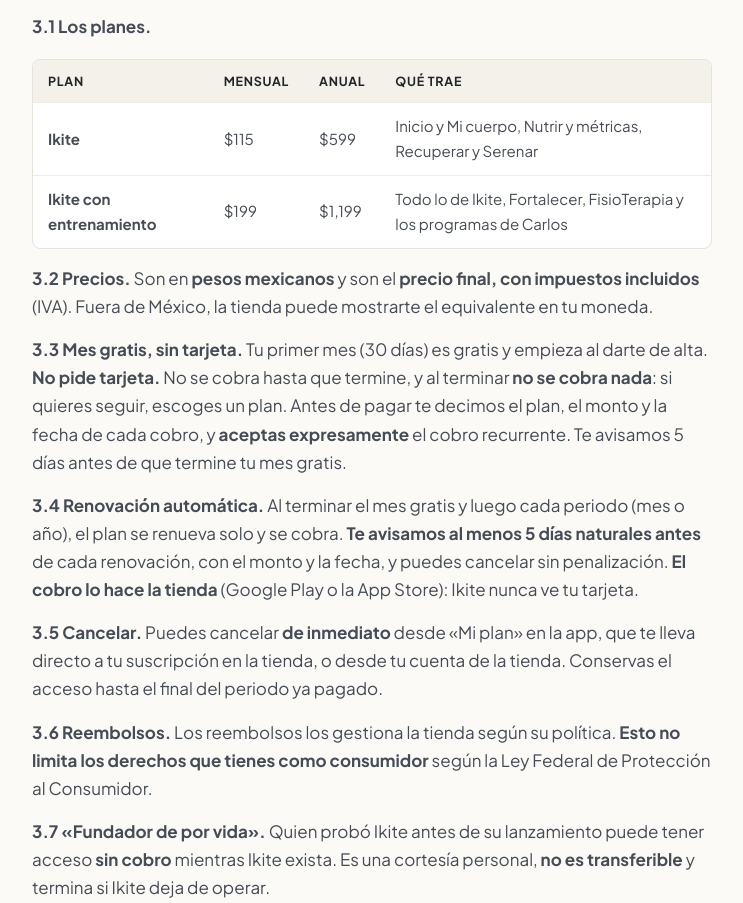
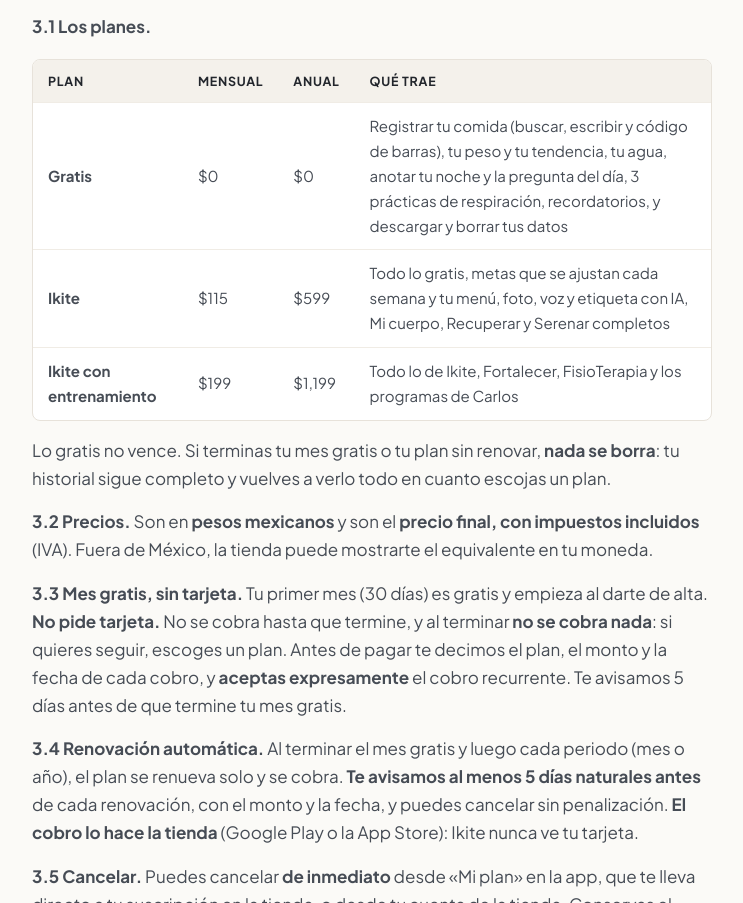
Before and after one commit to BigDaddyCarlos/mr-wellness, a plain HTML site: page ikite-terminos.html in a window 1280 px wide. Shown: the part 1929-2832 px from the top of the page, without its empty margins (268-1011 px from the left). Drawn offline with Linux system fonts and the light colour scheme.

Commit message:
Aviso y términos de Ikite: mes gratis sin tarjeta, lo gratis para siempre y resumen del pulso
Co-Authored-By: Claude Opus 5.5 <noreply@anthropic.com>

```diff
--- a/ikite-terminos.html
+++ b/ikite-terminos.html
@@ -108,10 +108,12 @@
     <div class="scroll"><table>
       <thead><tr><th>Plan</th><th>Mensual</th><th>Anual</th><th>Qué trae</th></tr></thead>
       <tbody>
-        <tr><td><strong>Ikite</strong></td><td>$115</td><td>$599</td><td>Inicio y Mi cuerpo, Nutrir y métricas, Recuperar y Serenar</td></tr>
+        <tr><td><strong>Gratis</strong></td><td>$0</td><td>$0</td><td>Registrar tu comida (buscar, escribir y código de barras), tu peso y tu tendencia, tu agua, anotar tu noche y la pregunta del día, 3 prácticas de respiración, recordatorios, y descargar y borrar tus datos</td></tr>
+        <tr><td><strong>Ikite</strong></td><td>$115</td><td>$599</td><td>Todo lo gratis, metas que se ajustan cada semana y tu menú, foto, voz y etiqueta con IA, Mi cuerpo, Recuperar y Serenar completos</td></tr>
         <tr><td><strong>Ikite con entrenamiento</strong></td><td>$199</td><td>$1,199</td><td>Todo lo de Ikite, Fortalecer, FisioTerapia y los programas de Carlos</td></tr>
       </tbody>
     </table></div>
+    <p>Lo gratis no vence. Si terminas tu mes gratis o tu plan sin renovar, <strong>nada se borra</strong>: tu historial sigue completo y vuelves a verlo todo en cuanto escojas un plan.</p>
     <p><strong>3.2 Precios.</strong> Son en <strong>pesos mexicanos</strong> y son el <strong>precio final, con impuestos incluidos</strong> (IVA). Fuera de México, la tienda puede mostrarte el equivalente en tu moneda.</p>
     <p><strong>3.3 Mes gratis, sin tarjeta.</strong> Tu primer mes (30 días) es gratis y empieza al darte de alta. <strong>No pide tarjeta.</strong> No se cobra hasta que termine, y al terminar <strong>no se cobra nada</strong>: si quieres seguir, escoges un plan. Antes de pagar te decimos el plan, el monto y la fecha de cada cobro, y <strong>aceptas expresamente</strong> el cobro recurrente. Te avisamos 5 días antes de que termine tu mes gratis.</p>
     <p><strong>3.4 Renovación automática.</strong> Al terminar el mes gratis y luego cada periodo (mes o año), el plan se renueva solo y se cobra. <strong>Te avisamos al menos 5 días naturales antes</strong> de cada renovación, con el monto y la fecha, y puedes cancelar sin penalización. <strong>El cobro lo hace la tienda</strong> (Google Play o la App Store): Ikite nunca ve tu tarjeta.</p>
```
